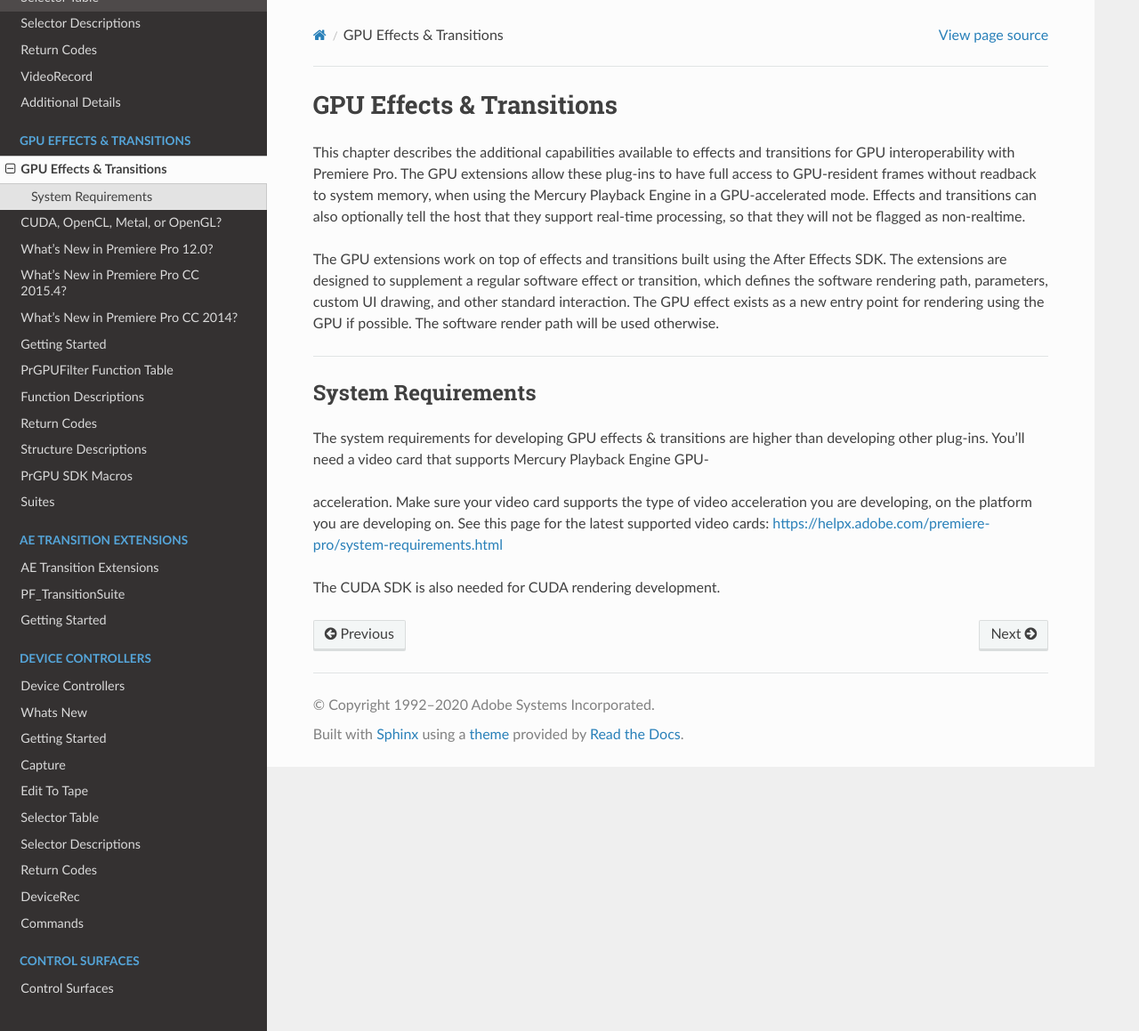
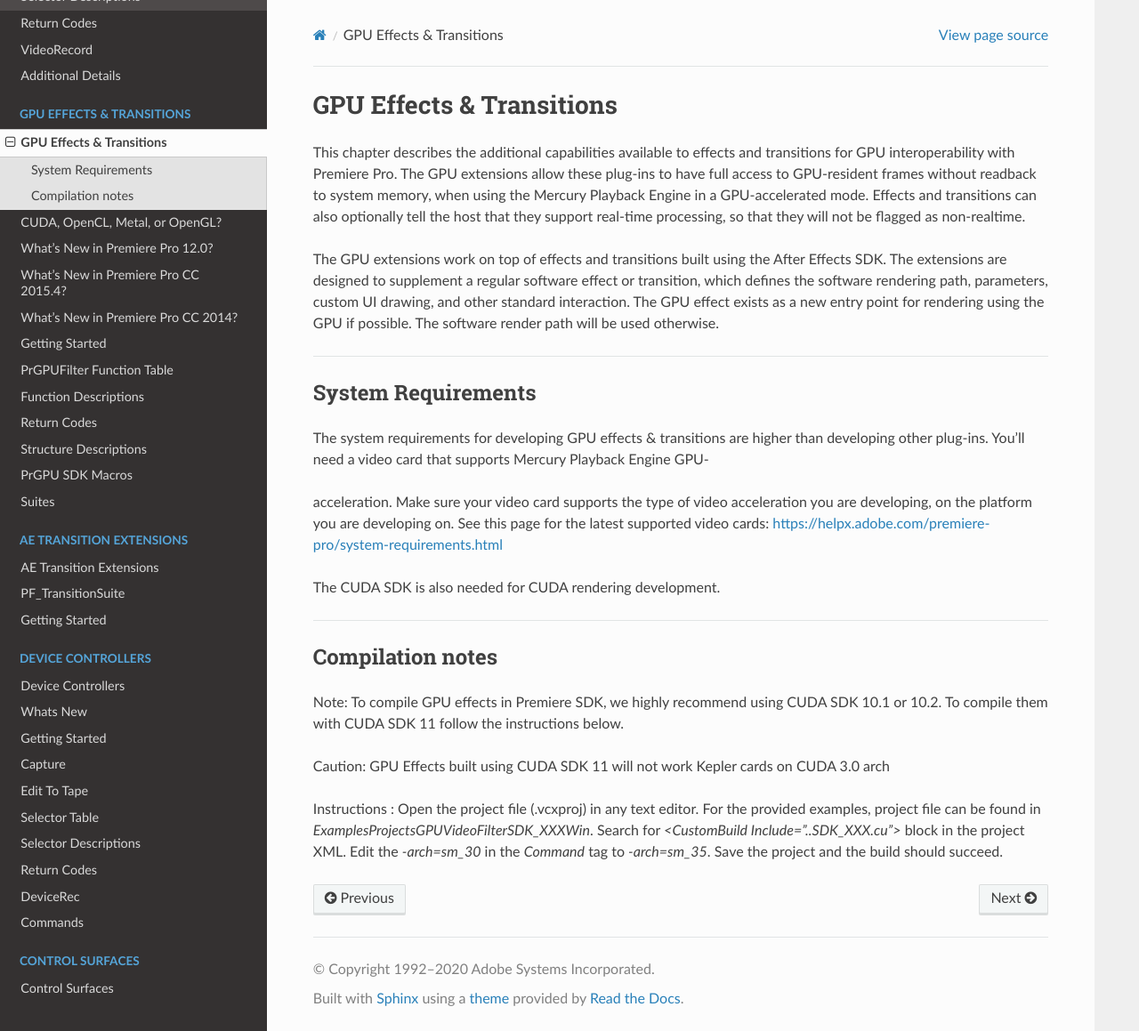
Before and after one commit to docsforadobe/premiere-plugin-guide, a Sphinx documentation site: the page built from docs/gpu-effects-transitions/gpu-effects-transitions.rst, in a window 1280 px wide and 1159 px high. Shown: the whole window at 89% size. Built offline with Sphinx 7.4.7 and the Read the Docs theme 2.0.0, drawn with Linux system fonts in a browser that asks for light colours.

Commit message:
GPU Compilation notes
Added notes on GPU compilation details (including how to use different SDK versions).

```diff
--- a/docs/gpu-effects-transitions/gpu-effects-transitions.rst
+++ b/docs/gpu-effects-transitions/gpu-effects-transitions.rst
@@ -17,3 +17,18 @@ The system requirements for developing GPU effects & transitions are higher than
 acceleration. Make sure your video card supports the type of video acceleration you are developing, on the platform you are developing on. See this page for the latest supported video cards: https://helpx.adobe.com/premiere-pro/system-requirements.html
 
 The CUDA SDK is also needed for CUDA rendering development.
+
+----
+
+Compilation notes
+================================================================================
+
+Note: To compile GPU effects in Premiere SDK, we highly recommend using CUDA SDK 10.1 or 10.2. To compile them with CUDA SDK 11 follow the instructions below.
+
+Caution: GPU Effects built using CUDA SDK 11 will not work Kepler cards on CUDA 3.0 arch
+
+Instructions :
+Open the project file (.vcxproj) in any text editor. For the provided examples, project file can be found in `Examples\Projects\GPUVideoFilter\SDK_XXX\Win`.
+Search for `<CustomBuild Include="..\SDK_XXX.cu">` block in the project XML.
+Edit the `-arch=sm_30` in the `Command` tag to `-arch=sm_35`.
+Save the project and the build should succeed.
```
Also changed, not shown: docs/intro/sample-projects.rst (+11 -0 lines).
